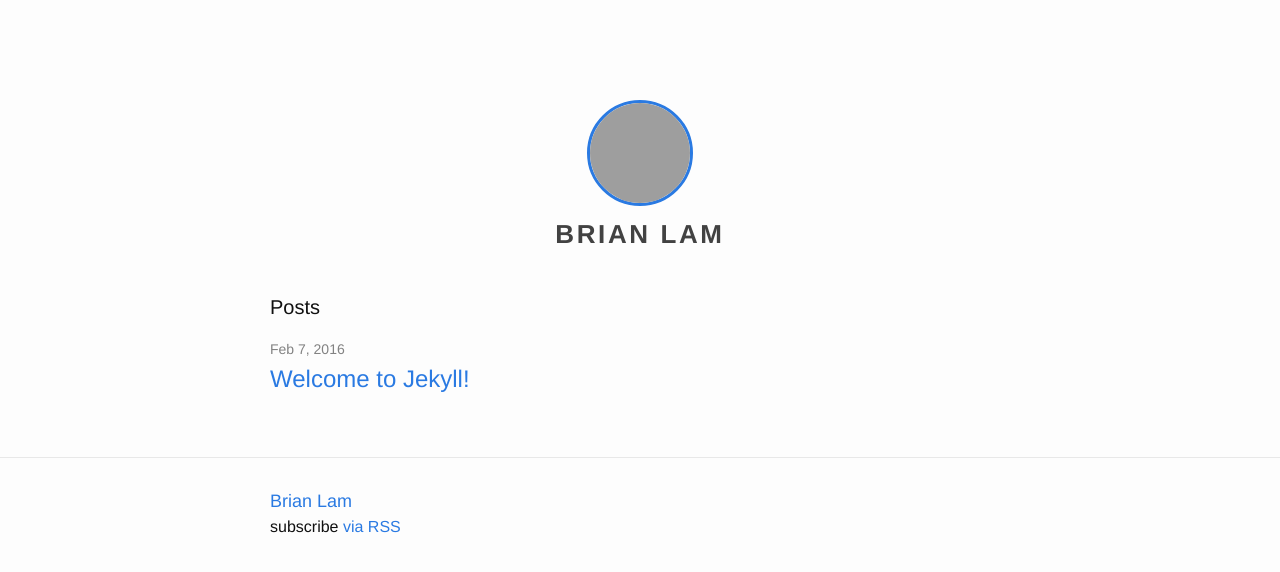
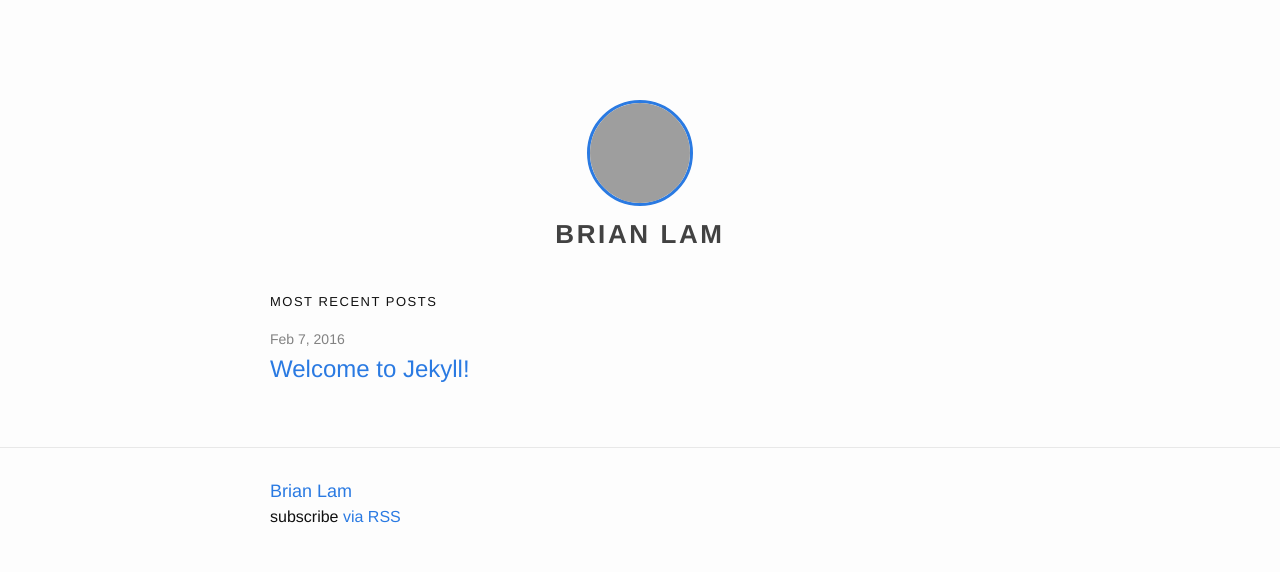
Before and after one commit to lambrian/lambrian.github.io, a Jekyll site: the page built from index.html, in a window 1280 px wide. Shown: the top 572 px of the page. Built offline with Jekyll 4.4.1, drawn with Linux system fonts in a browser that asks for light colours; grey boxes are pictures that could not be loaded.

Commit message:
adding to header

```diff
--- a/_sass/_layout.scss
+++ b/_sass/_layout.scss
@@ -117,7 +117,10 @@
 }
 
 .page-heading {
-    font-size: 20px;
+    font-size: 13px;
+    text-transform: uppercase;
+    letter-spacing: 1.5px;
+    font-weight: 500;
 }
 
 .post-list {
--- a/index.html
+++ b/index.html
@@ -4,7 +4,7 @@ layout: default
 
 <div class="home">
 
-  <h1 class="page-heading">Posts</h1>
+  <h1 class="page-heading">Most Recent Posts</h1>
 
   <ul class="post-list">
     {% for post in site.posts %}
```
